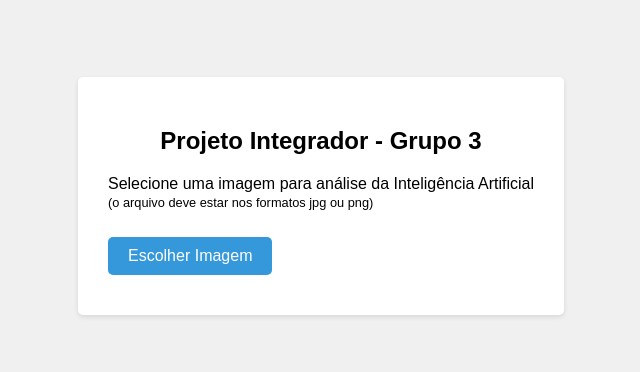
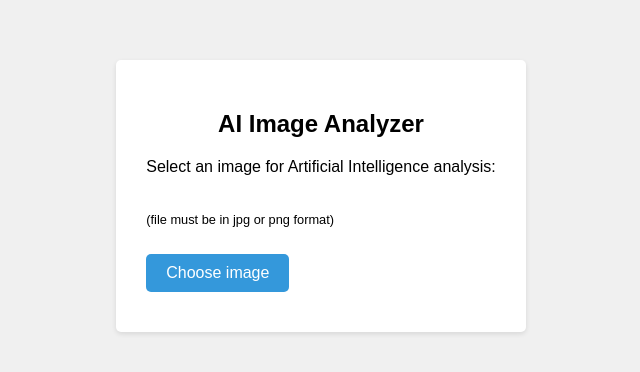
Before and after one commit to wcruz-br/ai-image-analyzer, a plain HTML site: page index.html in a window 1280 px wide. Shown: the part 212-584 px from the top of the page, without its empty margins (319-959 px from the left). Drawn offline with Linux system fonts and the light colour scheme.

Commit message:
english translation

```diff
--- a/index.html
+++ b/index.html
@@ -58,13 +58,13 @@
 </head>
 <body>
     <div class="container">
-        <h2>Projeto Integrador - Grupo 3</h2>
-        <p>Selecione uma imagem para análise da Inteligência Artificial
+        <h2>AI Image Analyzer</h2>
+        <p>Select an image for Artificial Intelligence analysis:</p>
         <br>
-        <span style="font-size: 0.8em">(o arquivo deve estar nos formatos jpg ou png)</span></p>
+        <span style="font-size: 0.8em">(file must be in jpg or png format)</span></p>
         <form id="image-form" action="https://4ms7cbivl6xt2n76tugbfwumn40mpuhn.lambda-url.us-east-1.on.aws/" method="post" enctype="multipart/form-data">
             <label for="image" class="button">
-                Escolher Imagem
+                Choose image
             </label>
             <input type="file" id="image" name="image" accept=".jpg, .jpeg, .png">
             <div class="preview">
@@ -87,7 +87,7 @@
                 // Check file size (2MB limit)
                 const maxSizeInBytes = 2 * 1024 * 1024; // 2MB
                 if (this.files[0].size > maxSizeInBytes) {
-                    alert("A imagem excede o limite de tamanho de 2MB. Por favor, selecione uma imagem menor.");
+                    alert("Image exceeds 2 MB limit. Please select another file.");
                     this.value = ''; // Clear the input
                     previewContainer.style.display = 'none'; // Hide preview
                     return; // Stop further processing
```
